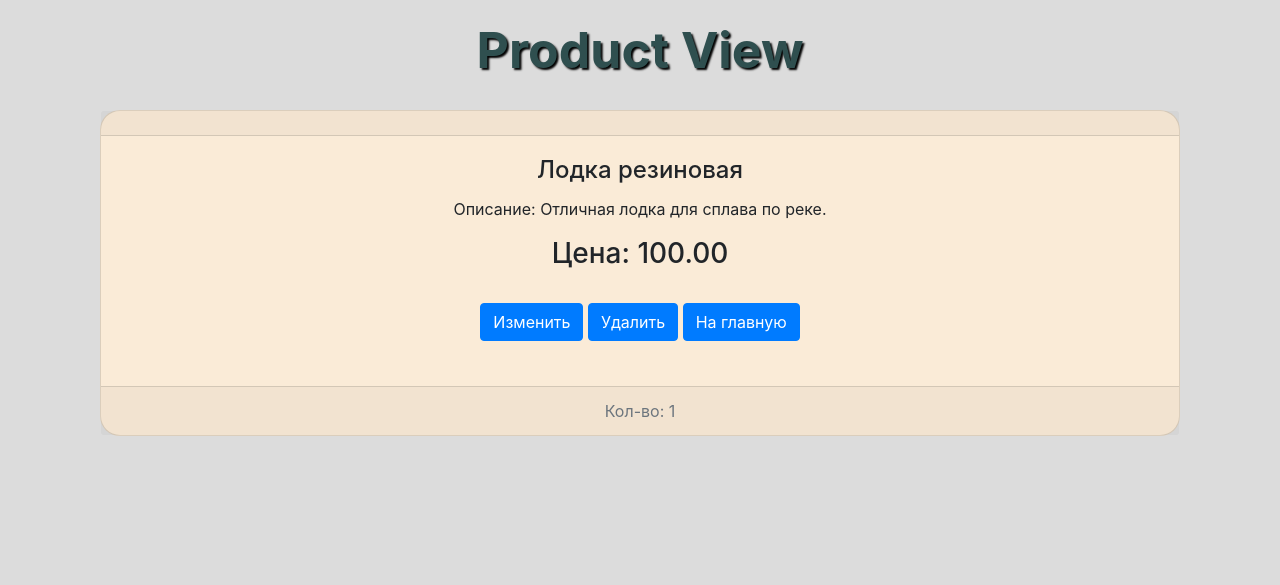
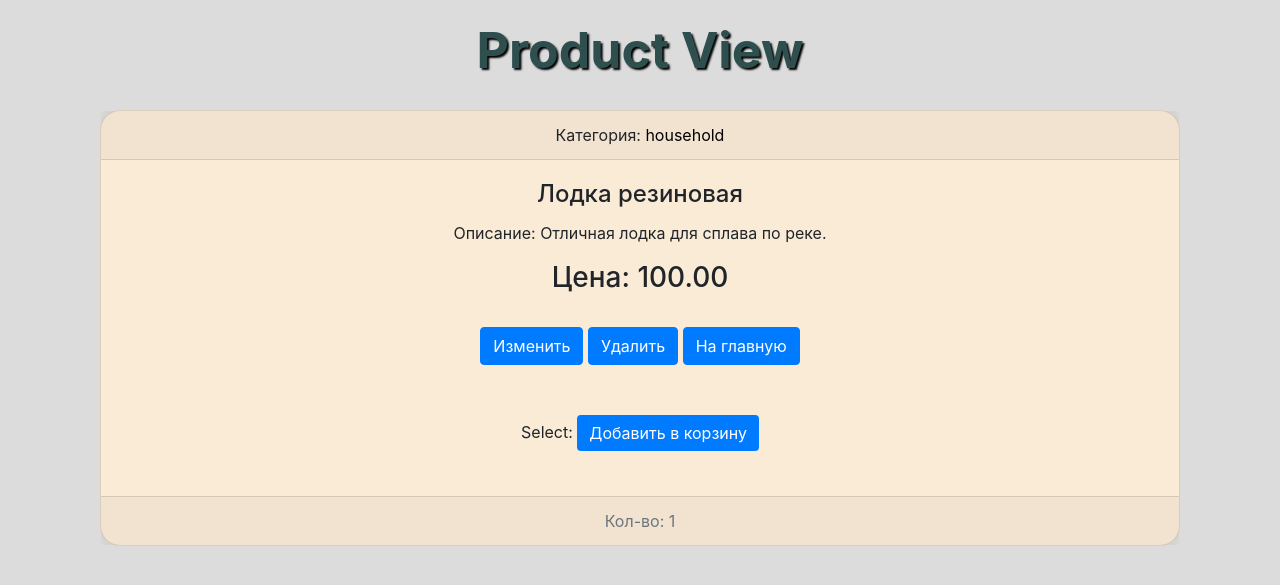
Before and after one commit to big-arturka/lab_48, a Django app: page /product/1/ in a window 1280 px wide. Shown: the part 56-641 px from the top of the page. Run offline with Django 3.2, Linux system fonts and the light colour scheme; data comes from the database, SQL or seed files in the repository; some libraries are stand-ins or nearby versions.

Commit message:
Модель корзины зарегестрирована в админке. Добавлено представление добавления товара в корзину.

```diff
--- a/source/main/urls.py
+++ b/source/main/urls.py
@@ -15,6 +15,8 @@ Including another URLconf
 """
 from django.contrib import admin
 from django.urls import path
+
+from webapp.views.basket_views import ProductAddView
 from webapp.views.product_views import ProductCreateView, ProductDeleteView, ProductView, ProductUpdateView, IndexView, \
     CategoryView
 
@@ -26,5 +28,7 @@ urlpatterns = [
     path('product/<int:pk>/edit/', ProductUpdateView.as_view(), name='product_update'),
     path('product/<int:pk>/delete/', ProductDeleteView.as_view(), name='product_delete'),
 
+    path('product/<int:pk>/add/', ProductAddView.as_view(), name='product_add'),
+
     path('product/<str:category>/', CategoryView.as_view(), name='category_view'),
 ]
--- a/source/webapp/admin.py
+++ b/source/webapp/admin.py
@@ -1,5 +1,5 @@
 from django.contrib import admin
-from .models import Product
+from .models import Product, Basket
 
 
 class ProductAdmin(admin.ModelAdmin):
@@ -10,3 +10,4 @@ class ProductAdmin(admin.ModelAdmin):
 
 
 admin.site.register(Product, ProductAdmin)
+admin.site.register(Basket)
--- a/source/webapp/templates/partial/partial_index.html
+++ b/source/webapp/templates/partial/partial_index.html
@@ -7,6 +7,11 @@
                 <a href="{% url 'product_view' product.pk %}" class="btn btn-primary">Подробнее</a>
                 <a href="{% url 'product_update' product.pk %}" class="btn btn-primary">Изменить</a>
                 <a href="{% url 'product_delete' product.pk %}" class="btn btn-primary">Удалить</a>
+                <form action="{% url 'product_add' product.pk %}" method="post">
+                    {% csrf_token %}
+                    <label for="added_product {{ product.pk }}">Select:</label>
+                    <input type="submit" class="btn btn-primary" name="add" value="Добавить в корзину">
+                </form>
             </div>
         </div>
 {% endfor %}
--- a/source/webapp/templates/product/product_view.html
+++ b/source/webapp/templates/product/product_view.html
@@ -19,7 +19,7 @@
     <h1 class="title">Product View</h1>
     <div class="card text-center">
         <div class="card-header">
-{#            Категория: <a href="{% url 'category_view' product.category %}" class="category_link">{{ product.category }}</a>#}
+            Категория: <a href="{% url 'category_view' product.category %}" class="category_link">{{ product.category }}</a>
         </div>
         <div class="card-body">
             <h4 class="card-title">{{ product.name }}</h4>
@@ -28,6 +28,11 @@
             <a href="{% url 'product_update' product.pk %}" class="btn btn-primary">Изменить</a>
             <a href="{% url 'product_delete' product.pk %}" class="btn btn-primary">Удалить</a>
             <a href="{% url 'index' %}" class="btn btn-primary" >На главную</a>
+            <form action="{% url 'product_add' product.pk %}" method="post">
+                {% csrf_token %}
+                <label for="added_product {{ product.pk }}">Select:</label>
+                <input type="submit" class="btn btn-primary" name="add" value="Добавить в корзину">
+            </form>
         </div>
         <div class="card-footer text-muted">
             Кол-во: {{ product.amount }}
```
Also changed, not shown: source/webapp/views/basket_views.py (added, +11 -0 lines).
